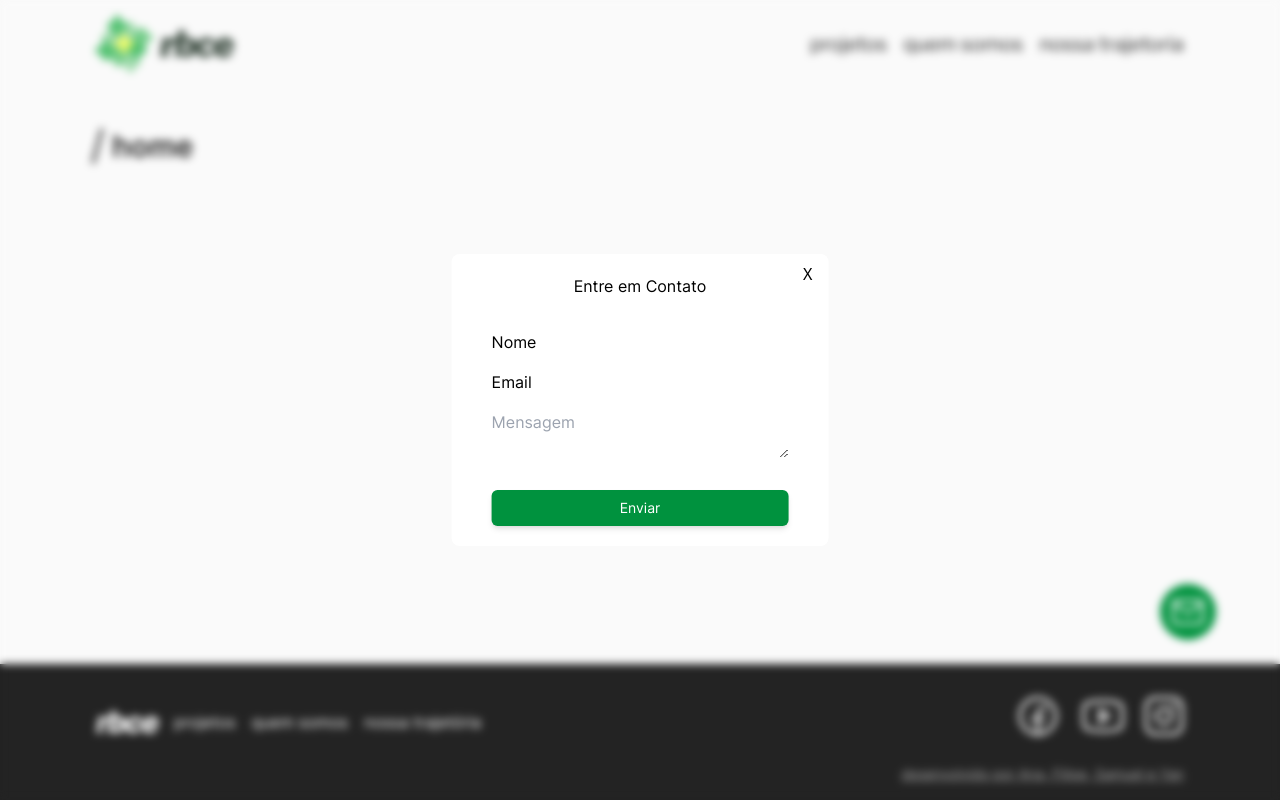
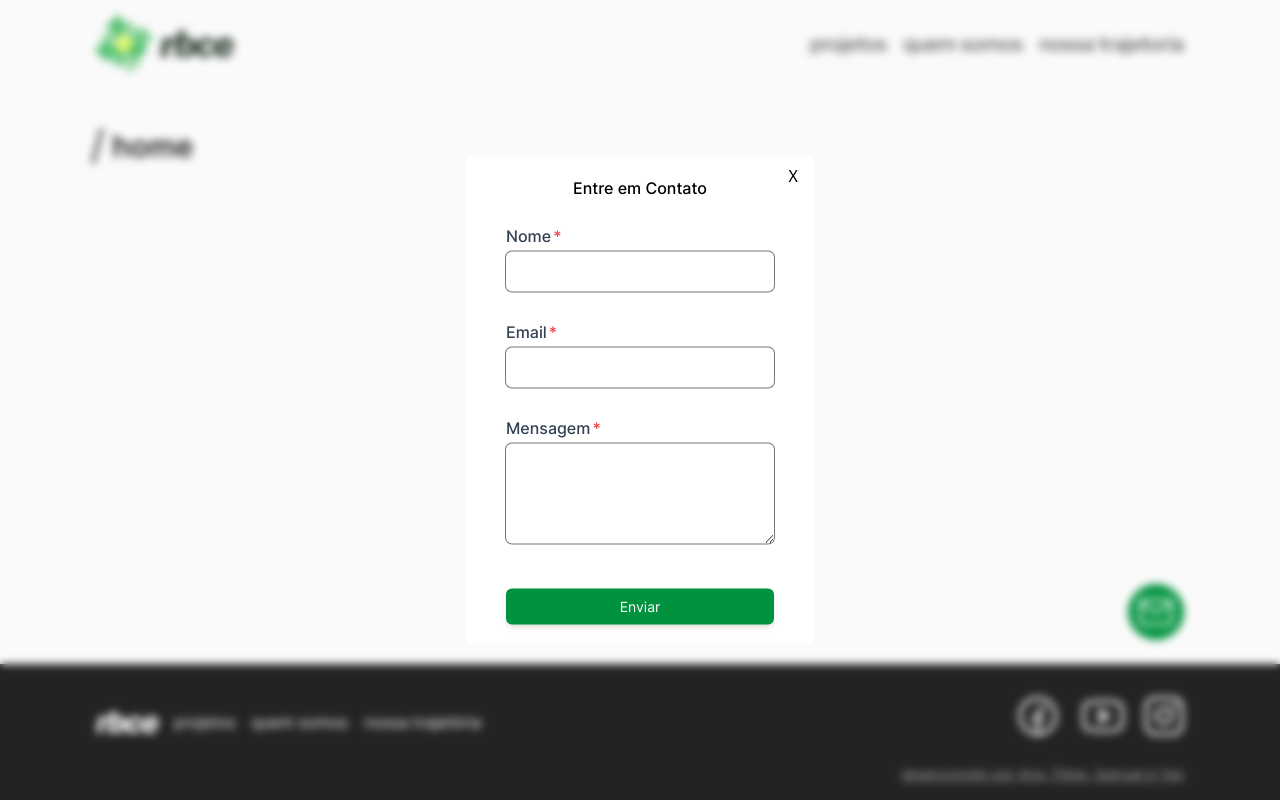
Before and after one commit to team-rbce/rbce, a React (Vite) app: page / in a window 1280 px wide. Both pictures are taken after a click on the button "contact modal". Built offline with nearby package versions, Linux system fonts and the light colour scheme.

Commit message:
email modal

```diff
--- a/src/components/EmailModal/EmailButtonModal.jsx
+++ b/src/components/EmailModal/EmailButtonModal.jsx
@@ -7,13 +7,13 @@ export default function EmailButtonModal() {
 
   return (
     <>
-      <button className="flex items-center justify-center cursor-pointer absolute bottom-72 right-3 w-14 h-14 rounded-full bg-[#00923E] z-10  sm:right-9 sm:bottom-52 md:bottom-40 md:right-16" onClick={ () => setIsModalOpen(!isModalOpen) } aria-label="contact modal">
-        <svg width="40" height="40" viewBox="0 0 48 48" fill="none" xmlns="http://www.w3.org/2000/svg">
+      <button className="flex items-center justify-center cursor-pointer absolute bottom-72 right-3 w-14 h-14 rounded-full bg-[#00923E] z-10 sm:right-10 sm:bottom-52 md:bottom-40 md:right-16 lg:right-24" onClick={ () => setIsModalOpen(!isModalOpen) } aria-label="contact modal">
+        <svg width="42" height="42" viewBox="0 0 48 48" fill="none" xmlns="http://www.w3.org/2000/svg">
           <path d="M8 14.0001L20.4 23.3C22.5334 24.9 25.4666 24.9 27.6 23.3L40 14" stroke="white" strokeWidth="3" strokeLinecap="round" strokeLinejoin="round" />
           <path d="M38 10H10C7.79086 10 6 11.7909 6 14V34C6 36.2091 7.79086 38 10 38H38C40.2091 38 42 36.2091 42 34V14C42 11.7909 40.2091 10 38 10Z" stroke="white" strokeWidth="3" strokeLinecap="round" />
         </svg>
       </button>
-      {isModalOpen && <EmailModal />}
+      {isModalOpen && <EmailModal setIsModalOpen={ setIsModalOpen } />}
     </>
 
   );
--- a/src/components/EmailModal/EmailModal.jsx
+++ b/src/components/EmailModal/EmailModal.jsx
@@ -1,21 +1,53 @@
 /* eslint-disable max-len */
-import React from 'react';
+import React, { useState } from 'react';
+import PropTypes from 'prop-types';
+import Input from '../Input/Input';
 
-export default function EmailModal() {
+export default function EmailModal({ setIsModalOpen }) {
+  const initialUserMessage = {
+    name: '',
+    email: '',
+    message: '',
+  };
+
+  const [userMessage, setUserMessage] = useState(initialUserMessage);
+
+  const handleChange = (event) => {
+    const { name, value } = event.target;
+    setUserMessage((prevUserMessage) => ({
+      ...prevUserMessage,
+      [name]: value,
+    }));
+  };
+
+  const MIN_NAME_LENGTH = 3;
+  const MIN_MESSAGE_LENGTH = 3;
+
+  const verifyName = (name) => name.length >= MIN_NAME_LENGTH;
+  const verifyEmail = (email) => /\S+@\S+\.\S+/.test(email);
+  const verifyMessage = (message) => message.trim().split(' ').length >= MIN_MESSAGE_LENGTH;
+
+  const handleSubmit = (event) => {
+    event.preventDefault();
+    setUserMessage(initialUserMessage);
+    setIsModalOpen((prevState) => !prevState);
+  };
+
   return (
     <div className="fixed top-0 left-0 w-full h-full z-50 backdrop-blur-sm">
-      <div className="fixed top-1/2 left-1/2 transform -translate-x-1/2 -translate-y-1/2 rounded-lg flex flex-col items-center gap-4 px-10 py-5 max-w-[70%] sm:max-w-[600px] sm:max-h-[320px] max-h-fit bg-white font-Inter">
-        <h3 className="mb-4">Entre em Contato</h3>
-        <form className="flex flex-col justify-between gap-4">
-          <label htmlFor="">
+      <div className="fixed top-1/2 left-1/2 transform -translate-x-1/2 -translate-y-1/2 rounded-lg flex flex-col items-center gap-2 px-10 py-5 w-5/6 sm:w-fit sm:max-w-[600px] sm:max-h-[520px] max-h-fit bg-white font-Inter">
+        <h3 className="mb-4 font-medium h-full">Entre em Contato</h3>
+        <form className="flex flex-col justify-between gap-2" onSubmit={ handleSubmit }>
+          <Input verifyValue={ verifyName } type="text" value={ userMessage.name } name="name" onChange={ handleChange }>
             Nome
-            <input type="text" name="name" />
-          </label>
-          <label htmlFor="">
+          </Input>
+          <Input type="email" verifyValue={ verifyEmail } value={ userMessage.email } name="email" onChange={ handleChange }>
             Email
-            <input type="email" name="email" />
-          </label>
-          <textarea placeholder="Mensagem" />
+          </Input>
+          <Input isTextArea verifyValue={ verifyMessage } value={ userMessage.message } name="message" onChange={ handleChange }>
+            Mensagem
+          </Input>
+
           <button
             type="submit"
             className="text-white w-full py-2 rounded-md bg-[#00923E] hover:bg-[#0a6b33] mt-4 shadow-md text-sm"
@@ -23,8 +55,18 @@ export default function EmailModal() {
             Enviar
           </button>
         </form>
-        <button aria-label="close modal" className="absolute right-4 top-2 font-sans">X</button>
+        <button
+          aria-label="close modal"
+          className="absolute right-4 top-2 font-sans"
+          onClick={ () => setIsModalOpen((prevState) => !prevState) }
+        >
+          X
+        </button>
       </div>
     </div>
   );
 }
+
+EmailModal.propTypes = {
+  setIsModalOpen: PropTypes.func.isRequired,
+};
--- /dev/null
+++ b/src/components/Input/Input.jsx
@@ -0,0 +1,66 @@
+/* eslint-disable max-len */
+import React, { useState } from 'react';
+import './input.css';
+import PropTypes from 'prop-types';
+
+export default function Input({ children, onChange, name, value, verifyValue, type = '', isTextArea = false }) {
+  const errors = {
+    email: 'Email inválido',
+    message: 'Precisa de pelo menos 3 palavras',
+    name: 'Precisa de 3 caracteres ou mais',
+  };
+
+  const isValueValid = verifyValue(value);
+
+  const [isFirstRender, setIsFirstRender] = useState(true);
+
+  const setBorderColor = () => {
+    return (isFirstRender || isValueValid) ? 'ring-[#787878]' : 'ring-red-500 focus:outline-red-500';
+  };
+
+  return (
+    <label className="text-sm font-normal relative" htmlFor={ name }>
+      <span className="after:content-['*'] after:ml-0.5 after:text-red-500 block text-xs font-medium text-slate-700 md:text-sm lg:text-base">
+        {children}
+      </span>
+      {isTextArea ? (
+        <textarea
+          name={ name }
+          id={ name }
+          className={ `w-full h-[100px] min-h-[100px] max-h-[150px] p-2 mt-1 rounded-md ring-1 ${setBorderColor()} mb-4 outline-1 md:text-base` }
+          required
+          value={ value }
+          onChange={ (e) => {
+            onChange(e);
+            setIsFirstRender(false);
+          } }
+        />
+      ) : (
+        <input
+          name={ name }
+          id={ name }
+          type={ type }
+          required
+          value={ value }
+          onChange={ (e) => {
+            onChange(e);
+            setIsFirstRender(false);
+          } }
+          className={ `w-full p-2 mt-1 rounded-md ring-1 ${setBorderColor()} mb-5 outline-1 md:text-base ` }
+        />
+      )}
+
+      {!isFirstRender && !isValueValid && <span className="absolute bottom-0 left-0 ml-2 text-xs text-red-500">{errors[name]}</span>}
+    </label>
+  );
+}
+
+Input.propTypes = {
+  children: PropTypes.string.isRequired,
+  type: PropTypes.string,
+  onChange: PropTypes.func.isRequired,
+  name: PropTypes.string.isRequired,
+  value: PropTypes.string.isRequired,
+  verifyValue: PropTypes.func.isRequired,
+  isTextArea: PropTypes.bool,
+};
--- /dev/null
+++ b/src/components/Input/input.css
@@ -0,0 +1,7 @@
+input:-webkit-autofill {
+  outline: 2px solid rgba(24, 24, 27, 0.2);
+
+  -webkit-text-fill-color: black !important;
+  -webkit-box-shadow: 0 0 0px 1000px transparent inset;
+  transition: background-color 5000s ease-in-out 0s;
+}
```
